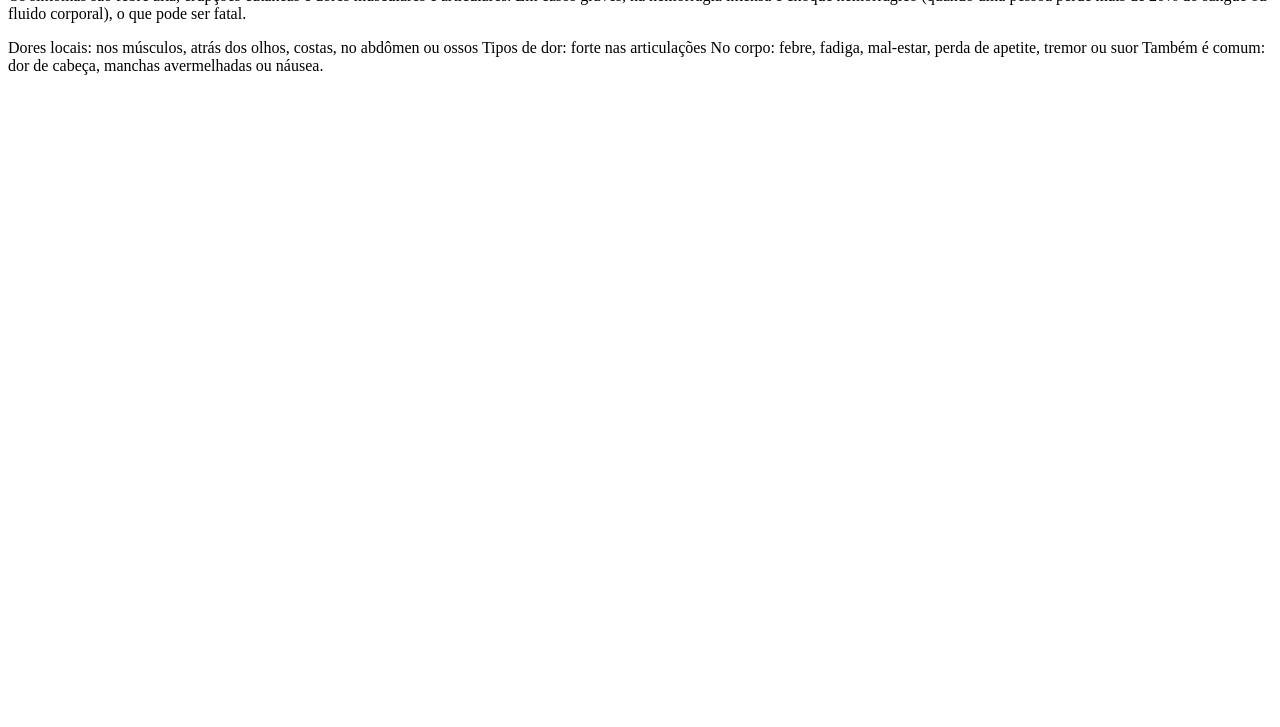
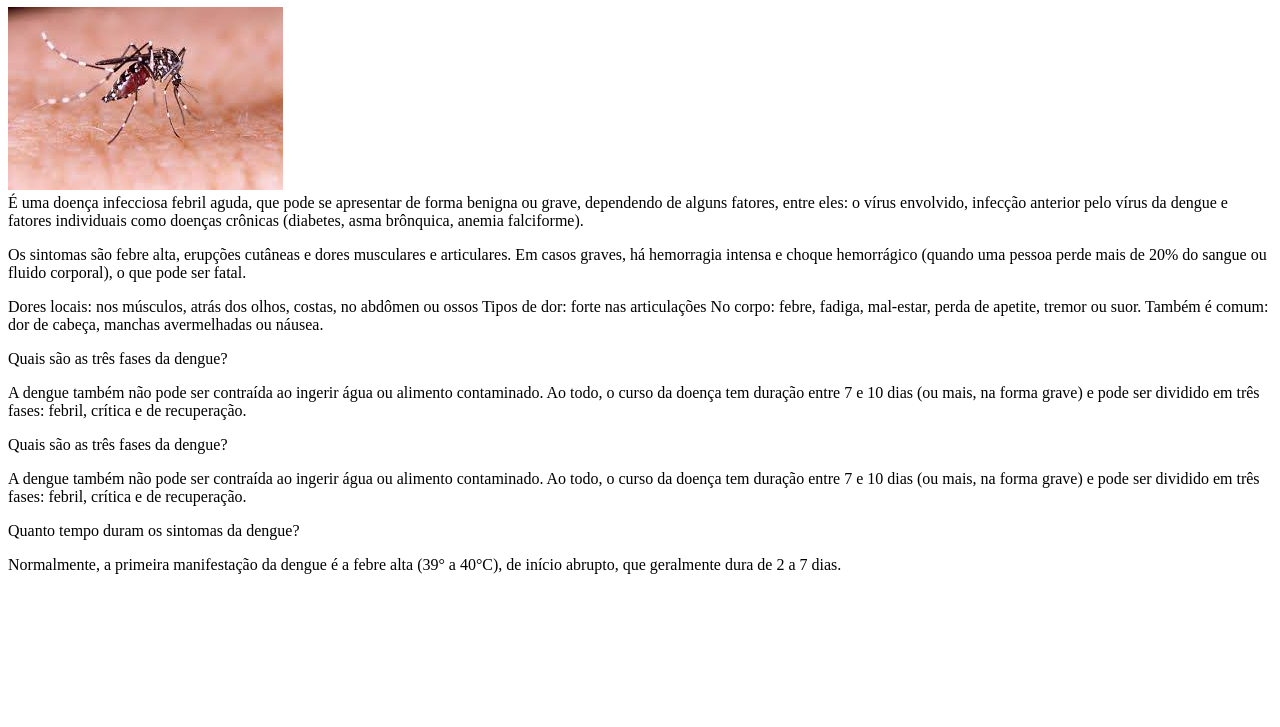
Before and after one commit to carla1947/dengue, a plain HTML site: page index.html in a window 1280 px wide. Shown: the part 73-800 px from the top of the page. Drawn offline with Linux system fonts and the light colour scheme.

Commit message:
Add files via upload

```diff
--- a/index.html
+++ b/index.html
@@ -1,10 +1,31 @@
+<!DOCTYPE html>
+<html lang="en">
+<head>
+    <meta charset="UTF-8">
+    <meta http-equiv="X-UA-Compatible" content="IE=edge">
+    <meta name="viewport" content="width=device-width, initial-scale=1.0">
+    <title>Dengue</title>
+    <link rel="stylesheet" href="style.css">
+</head>
+<body>
+    <h1>Dengue</h1>
+    <img src="download.jpeg" alt="">
 
-<title> Dengue </title>
-<main>É uma doença infecciosa febril aguda, que pode se apresentar de forma benigna ou grave, dependendo de alguns fatores,
+    <main> É uma doença infecciosa febril aguda, que pode se apresentar de forma benigna ou grave, dependendo de alguns fatores,
   entre eles: o vírus envolvido, infecção anterior pelo vírus da dengue e fatores individuais como doenças crônicas (diabetes, asma brônquica, anemia falciforme).</main>
-  <p>Os sintomas são febre alta, erupções cutâneas e dores musculares e articulares. Em casos graves, há hemorragia intensa e choque hemorrágico
+ <p> Os sintomas são febre alta, erupções cutâneas e dores musculares e articulares. Em casos graves, há hemorragia intensa e choque hemorrágico
     (quando uma pessoa perde mais de 20% do sangue ou fluido corporal), o que pode ser fatal.</p>
     Dores locais: nos músculos, atrás dos olhos, costas, no abdômen ou ossos
     Tipos de dor: forte nas articulações
-    No corpo: febre, fadiga, mal-estar, perda de apetite, tremor ou suor
+    No corpo: febre, fadiga, mal-estar, perda de apetite, tremor ou suor.
     Também é comum: dor de cabeça, manchas avermelhadas ou náusea.
+ <p> Quais são as três fases da dengue?</p>
+   <p> A dengue também não pode ser contraída ao ingerir água ou alimento contaminado. Ao todo, o curso da doença tem duração entre 7 e 10 dias (ou mais, na forma grave)
+     e pode ser dividido em três fases: febril, crítica e de recuperação. </p>
+    <p> Quais são as três fases da dengue?</p>
+    <p> A dengue também não pode ser contraída ao ingerir água ou alimento contaminado. Ao todo, o curso da doença tem duração entre 7 e 10 dias (ou mais, na forma grave)
+ e pode ser dividido em três fases: febril, crítica e de recuperação. </p>
+ <p>Quanto tempo duram os sintomas da dengue?</p>
+   <p>Normalmente, a primeira manifestação da dengue é a febre alta (39° a 40°C), de início abrupto, que geralmente dura de 2 a 7 dias.</p>
+</body>
+</html>
```
Also changed, not shown: download.jpeg (added).
